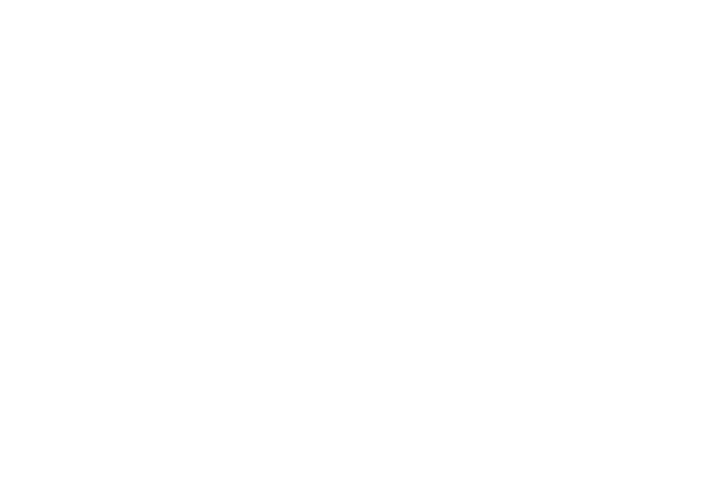
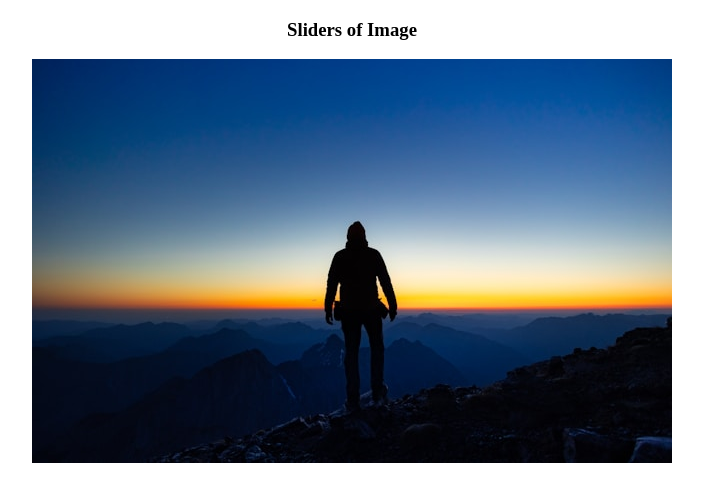
Before and after one commit to Shawkat33/my-fifth-repo, a plain HTML site: page index.html in a window 1280 px wide. Shown: the whole page, without its empty margins (288-991 px from the left). Drawn offline with Linux system fonts and the light colour scheme.

Commit message:
added image and styling

```diff
--- a/index.html
+++ b/index.html
@@ -4,6 +4,10 @@
 		<meta charset="UTF-8" />
 		<meta name="viewport" content="width=device-width, initial-scale=1.0" />
 		<title>My Fifth Repo</title>
+		<link rel="stylesheet" href="sliders.css" />
 	</head>
-	<body></body>
+	<body>
+		<h3>Sliders of Image</h3>
+		<img src="marek-piwnicki-YZFkznEvbPk-unsplash.jpg" alt="Man on Mountain" />
+	</body>
 </html>
--- /dev/null
+++ b/sliders.css
@@ -0,0 +1,8 @@
+img {
+	display: block;
+	margin: auto;
+}
+
+h3 {
+	text-align: center;
+}
```
Also changed, not shown: marek-piwnicki-YZFkznEvbPk-unsplash.jpg (added).
